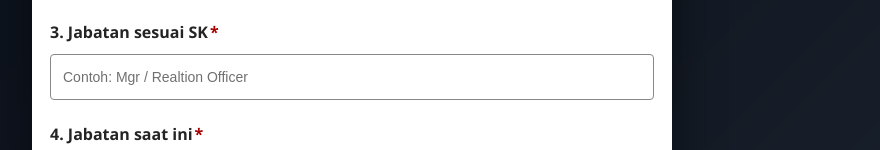
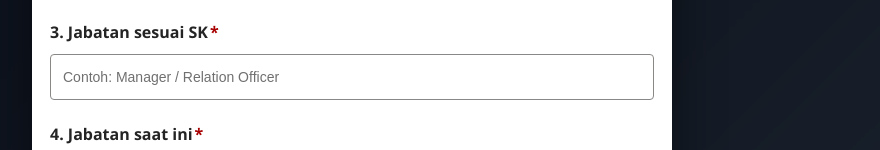
Before and after one commit to JayChristofel/bsg-portal-karyawan, a Next.js app: page / in a window 1280 px wide. Both pictures are taken after a click on the button "Mulai". Shown: the part 378-528 px from the top of the page, without its empty margins (288-1168 px from the left). Built offline with nearby package versions, Linux system fonts and the light colour scheme.

Commit message:
Initial Commit

```diff
--- a/app/page.tsx
+++ b/app/page.tsx
@@ -268,7 +268,7 @@ export default function PortalPage() {
                   type="text"
                   id="input-jabatan-sk"
                   className={`h-11 w-full rounded-[4px] border border-portal-border-input bg-white px-3 text-[14px] font-inherit text-portal-text outline-none transition-[border-color,box-shadow] duration-200 placeholder:text-[14px] placeholder:text-[#707070] focus:border-portal-border-focus focus:shadow-[0_0_0_1px_var(--color-portal-border-focus)] sm:h-[46px] sm:text-[15px] ${errors.jabatanSk ? 'border-portal-error bg-portal-bg-error' : ''}`}
-                  placeholder="Contoh: Mgr / Realtion Officer"
+                  placeholder="Contoh: Manager / Relation Officer"
                   value={jabatanSk}
                   onChange={(e) => {
                     setJabatanSk(e.target.value);
```
